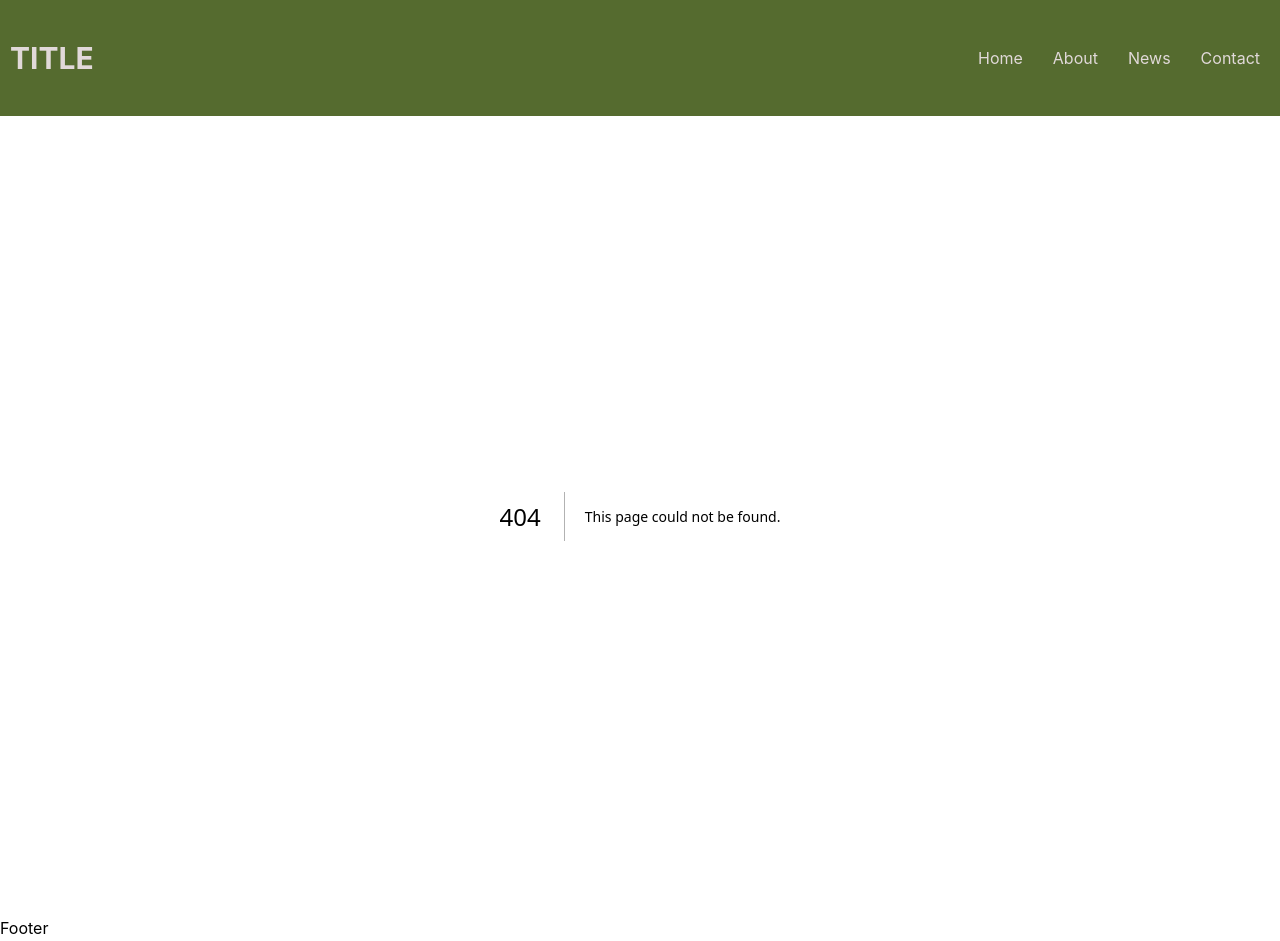
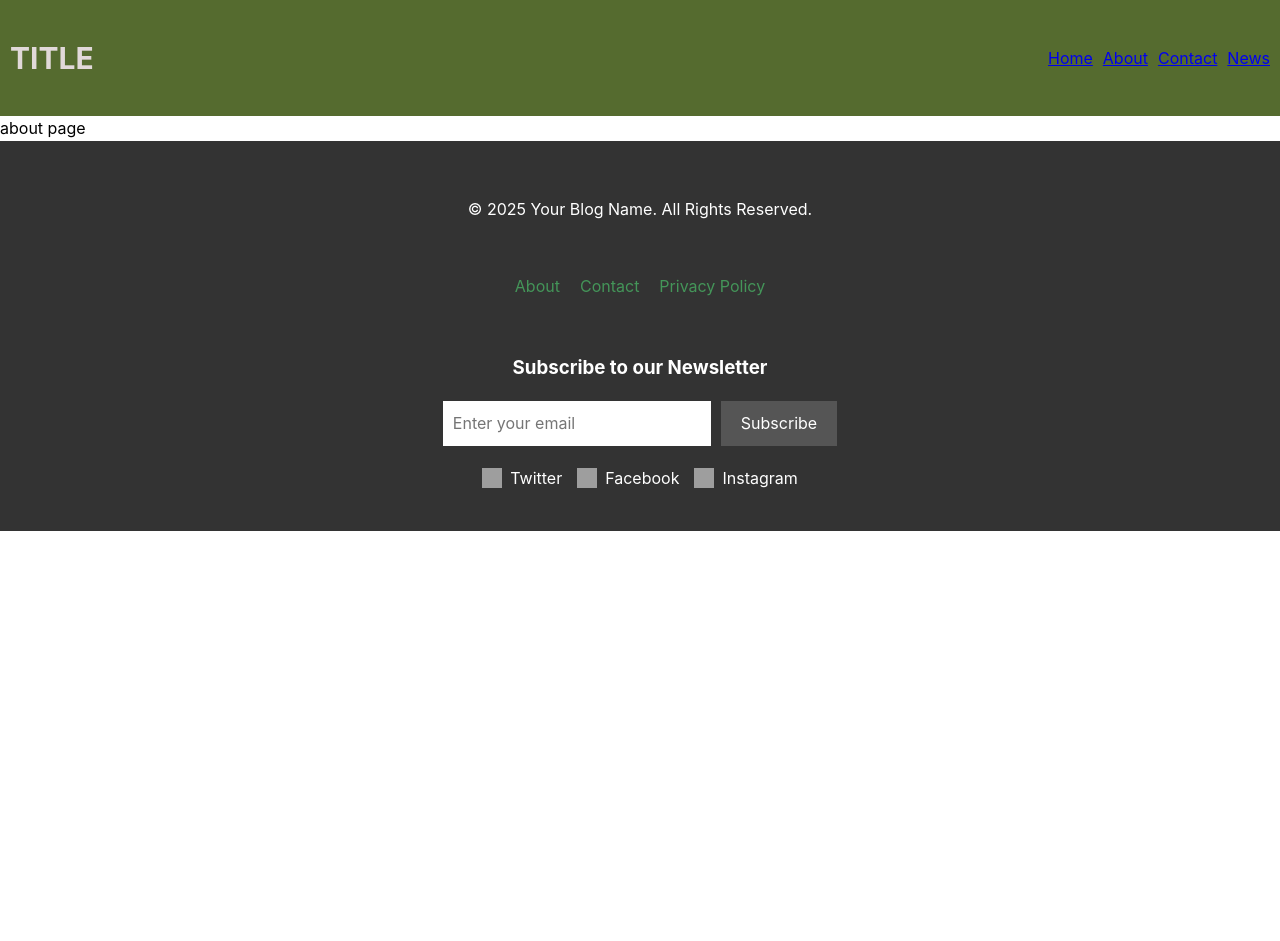
Before and after one commit to plexistrat/next-personal-blog, a Next.js app: page /about in a window 1280 px wide. Before the commit this address had no page. After the commit the page ends 800 px from the top, so only its background shows below. Built offline with nearby package versions, Linux system fonts and the light colour scheme; grey boxes are pictures that could not be loaded.

Commit message:
test 2nd day

```diff
--- a/components/Footer/Footer.module.css
+++ b/components/Footer/Footer.module.css
@@ -0,0 +1,109 @@
+.footer {
+  background-color: #333;
+  color: white;
+  padding: 40px 0;
+  text-align: center;
+}
+
+.footerContainer {
+  max-width: 1200px;
+  margin: 0 auto;
+  display: flex;
+  flex-direction: column;
+  gap: 20px;
+  align-items: center;
+}
+
+.footerNav {
+  list-style: none;
+  padding: 0;
+  display: flex;
+  gap: 20px;
+
+  @media screen and (max-width: 320px) {
+    flex-direction: column;
+  }
+}
+
+.footerNav li a {
+  color: rgb(68, 149, 89);
+  text-decoration: none;
+}
+
+.footerNav li a:hover {
+  text-decoration: underline;
+}
+
+.newsletter {
+  text-align: center;
+}
+
+.newsletterForm {
+  display: flex;
+  gap: 10px;
+  justify-content: center;
+
+  @media screen and (max-width: 320px) {
+    flex-direction: column;
+  }
+}
+
+.newsletterForm input {
+  padding: 10px;
+  font-size: 16px;
+  border: none;
+}
+
+.newsletterForm button {
+  padding: 10px 20px;
+  font-size: 16px;
+  background-color: #555;
+  color: white;
+  border: none;
+  cursor: pointer;
+}
+
+.newsletterForm button:hover {
+  background-color: #777;
+}
+.social {
+  display: flex;
+  gap: 15px;
+
+  @media screen and (max-width: 320px) {
+    flex-direction: column;
+  }
+}
+
+.social a {
+  color: white;
+  text-decoration: none;
+  display: flex;
+  align-items: center;
+  gap: 8px;
+}
+
+.social a:hover {
+  text-decoration: underline;
+}
+.social img {
+  width: 20px;
+  height: 20px;
+}
+
+.scrollTopButton {
+  background-color: #555;
+  color: white;
+  padding: 10px 20px;
+  font-size: 16px;
+  border: none;
+  cursor: pointer;
+  display: none; /* Hidden by default */
+  position: fixed;
+  bottom: 20px;
+  right: 20px;
+}
+
+.scrollTopButton:hover {
+  background-color: #777;
+}
--- a/components/Footer/Footer.tsx
+++ b/components/Footer/Footer.tsx
@@ -1,9 +1,82 @@
-import React from 'react';
+import React, { useEffect, useState } from 'react';
+import styles from './Footer.module.css';
 
-type Props = {};
+const Footer = () => {
+  const [year, setYear] = useState(new Date().getFullYear());
+  const [showButton, setShowButton] = useState(false);
 
-const Footer = (props: Props) => {
-  return <div>Footer</div>;
+  useEffect(() => {
+    const handleScroll = () => {
+      if (window.scrollY > 300) {
+        setShowButton(true);
+      } else {
+        setShowButton(false);
+      }
+    };
+
+    window.addEventListener('scroll', handleScroll);
+    return () => window.removeEventListener('scroll', handleScroll);
+  }, []);
+
+  const scrollToTop = () => {
+    window.scrollTo({ top: 0, behavior: 'smooth' });
+  };
+
+  const handleSubmit = (e) => {
+    e.preventDefault();
+    alert('Thanks for subscribing!');
+  };
+
+  return (
+    <footer className={styles.footer}>
+      <div className={styles.footerContainer}>
+        <p>&copy; {year} Your Blog Name. All Rights Reserved.</p>
+
+        <nav>
+          <ul className={styles.footerNav}>
+            <li>
+              <a href="/about">About</a>
+            </li>
+            <li>
+              <a href="/contact">Contact</a>
+            </li>
+            <li>
+              <a href="/privacy-policy">Privacy Policy</a>
+            </li>
+          </ul>
+        </nav>
+
+        <div className={styles.newsletter}>
+          <h3>Subscribe to our Newsletter</h3>
+          <form onSubmit={handleSubmit} className={styles.newsletterForm}>
+            <input type="email" placeholder="Enter your email" required />
+            <button type="submit">Subscribe</button>
+          </form>
+        </div>
+
+        <div className={styles.social}>
+          <a href="https://twitter.com/yourprofile" target="_blank" rel="noopener noreferrer">
+            <img src="/icons/twitter.svg" alt="Twitter" />
+            Twitter
+          </a>
+          <a href="https://facebook.com/yourprofile" target="_blank" rel="noopener noreferrer">
+            <img src="/icons/facebook.svg" alt="Facebook" />
+            Facebook
+          </a>
+          <a href="https://instagram.com/yourprofile" target="_blank" rel="noopener noreferrer">
+            <img src="/icons/instagram.svg" alt="Instagram" />
+            Instagram
+          </a>
+        </div>
+      </div>
+
+      {showButton && (
+        <button onClick={scrollToTop} className={styles.scrollTopButton}>
+          ⬆️ Top
+        </button>
+      )}
+    </footer>
+  );
 };
 
 export default Footer;
--- /dev/null
+++ b/components/Navbar/MenuList.module.css
@@ -0,0 +1,24 @@
+.menuList {
+  background-color: blueviolet;
+  padding: 10px;
+  border-radius: 10px;
+  margin-top: 10px;
+}
+.menuListItems {
+  list-style: none;
+  padding: 0;
+  margin: 0;
+}
+.menuListItem {
+  cursor: pointer;
+  color: rgb(225, 217, 217);
+  font-size: 20px;
+}
+.menuListItem:hover {
+  color: rgb(201, 145, 145);
+  /* font-size: 22px; */
+  /* text-decoration: underline; */
+  transition: all 0.3s ease-in-out;
+  transform: scale(1.1);
+  font-weight: bold;
+}
--- /dev/null
+++ b/components/Navbar/MenuList.tsx
@@ -0,0 +1,25 @@
+import React from 'react';
+import styles from './MenuList.module.css';
+
+function MenuList() {
+  return (
+    <div className={styles.menuList}>
+      <ul className={styles.menuListItems}>
+        <li a href="#" className={styles.menuListItem}>
+          Home
+        </li>
+        <li a href="#" className={styles.menuListItem}>
+          About
+        </li>
+        <li a href="#" className={styles.menuListItem}>
+          News
+        </li>
+        <li a href="#" className={styles.menuListItem}>
+          Contact
+        </li>
+      </ul>
+    </div>
+  );
+}
+
+export default MenuList;
--- a/components/Navbar/Navbar.tsx
+++ b/components/Navbar/Navbar.tsx
@@ -1,18 +1,19 @@
 import React from 'react';
+import Link from 'next/link';
+import BurgerButton from './NavbarBurger';
 import styles from './Navbar.module.css';
 
-type Props = {};
-
-const Navbar = (props: Props) => {
+const Navbar = () => {
   return (
     <div className={styles.navbar}>
       <h2 className={styles.navbarTitle}>TITLE</h2>
       <div className={styles.navbarButtons}>
-        <button type="button">Home</button>
-        <button type="button">About</button>
-        <button type="button">News</button>
-        <button type="button">Contact</button>
+        <Link href="/">Home</Link>
+        <Link href="/about">About</Link>
+        <Link href="/contact">Contact</Link>
+        <Link href="/news">News</Link>
       </div>
+      <BurgerButton />
     </div>
   );
 };
--- /dev/null
+++ b/components/Navbar/NavbarBurger.module.css
@@ -0,0 +1,6 @@
+.burgerButton {
+  display: none;
+  @media screen and (max-width: 480px) {
+    display: block;
+  }
+}
--- a/components/Navbar/NavbarBurger.tsx
+++ b/components/Navbar/NavbarBurger.tsx
@@ -1,9 +1,18 @@
+// import { useState } from 'react';
 import { Burger } from '@mantine/core';
 import { useDisclosure } from '@mantine/hooks';
+import MenuList from './MenuList';
+import styles from './NavbarBurger.module.css';
 
-function Demo() {
+function BurgerButton() {
   const [opened, { toggle }] = useDisclosure();
-  return <Burger opened={opened} onClick={toggle} aria-label="Toggle navigation" />;
+
+  return (
+    <div className={styles.burgerButton}>
+      <Burger opened={opened} onClick={toggle} aria-label="Toggle navigation" />
+      {opened && <MenuList />}
+    </div>
+  );
 }
 
-export default Demo;
+export default BurgerButton;
--- /dev/null
+++ b/pages/about/index.tsx
@@ -0,0 +1,9 @@
+import React from 'react';
+
+type Props = {};
+
+const About = (props: Props) => {
+  return <div>about page</div>;
+};
+
+export default About;
```
